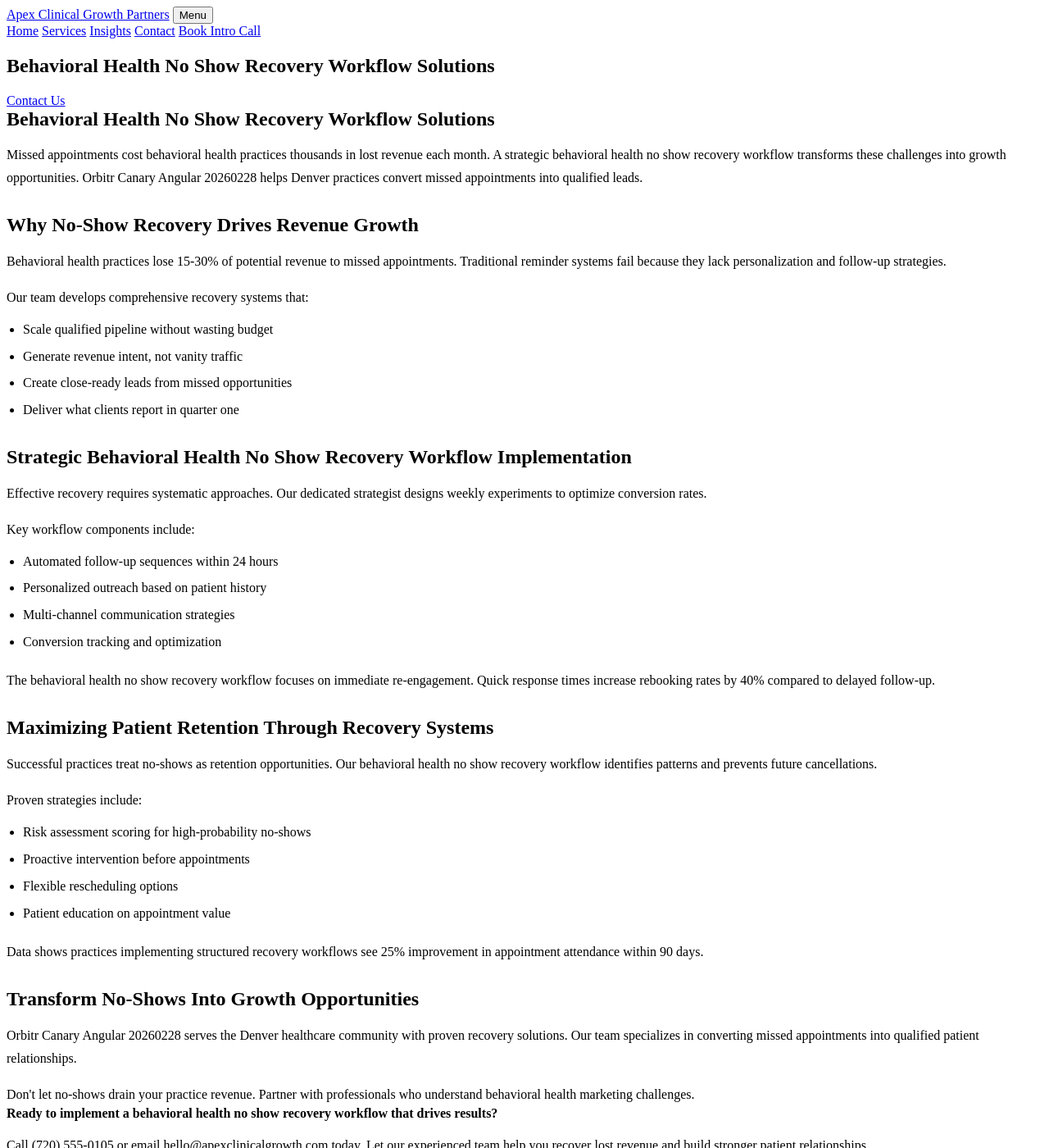
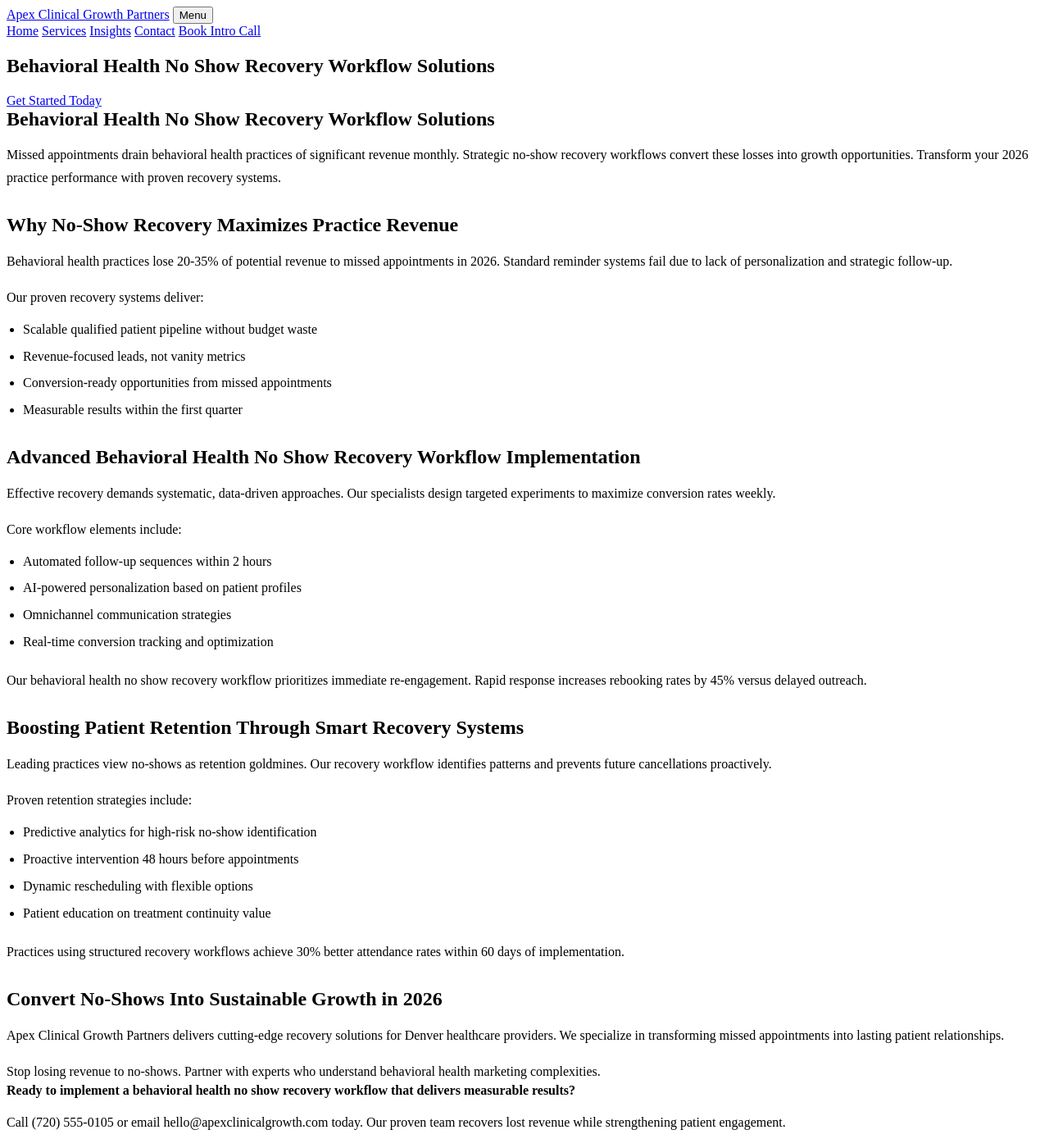
Before and after one commit to prjctlphbt/orbitr-canary-angular-20260228, a Jekyll site: the page angular-behavioral-noshow-20260228144655.html, which Jekyll copies as it is, in a window 1280 px wide and 1400 px high. Shown: the whole window at 82% size. Built offline with Jekyll 4.4.1, drawn with Linux system fonts in a browser that asks for light colours; some of the changed text lies outside the part shown.

Commit message:
Refresh and update content: angular-behavioral-noshow-20260228144655.html

```diff
--- a/angular-behavioral-noshow-20260228144655.html
+++ b/angular-behavioral-noshow-20260228144655.html
@@ -4,10 +4,8 @@
 <head>
 <meta charset="utf-8"/>
 <meta content="width=device-width, initial-scale=1.0" name="viewport"/>
-<meta content="Reduce missed appointments in behavioral health. Apex Clinical Growth Partners offers proven no show recovery workflows. Optimize your practice today.
-
-Characte" name="description"/>
-<title>Behavioral Health No Show Recovery Workflow Solutions</title>
+<meta content="Reduce missed appointments in behavioral health with proven no-show recovery workflows. Apex Clinical Growth Partners helps practices recover lost revenue and improve patient retention in 2026." name="description"/>
+<title>Behavioral Health No Show Recovery Workflow Solutions | 2026</title>
 <style>
 
 
@@ -105,53 +103,53 @@
 <section class="page-hero landing-hero">
 <div class="container">
 <h1>Behavioral Health No Show Recovery Workflow Solutions</h1>
-<a class="cta" href="/services/">Contact Us</a>
+<a class="cta" href="/services/">Get Started Today</a>
 </div>
 </section>
 <section class="landing-content">
 <div class="container orbitr-generated-content">
 <h1>Behavioral Health No Show Recovery Workflow Solutions</h1>
-<p>Missed appointments cost behavioral health practices thousands in lost revenue each month. A strategic behavioral health no show recovery workflow transforms these challenges into growth opportunities. Orbitr Canary Angular 20260228 helps Denver practices convert missed appointments into qualified leads.</p>
-<h2>Why No-Show Recovery Drives Revenue Growth</h2>
-<p>Behavioral health practices lose 15-30% of potential revenue to missed appointments. Traditional reminder systems fail because they lack personalization and follow-up strategies.</p>
-<p>Our team develops comprehensive recovery systems that:</p>
+<p>Missed appointments drain behavioral health practices of significant revenue monthly. Strategic no-show recovery workflows convert these losses into growth opportunities. Transform your 2026 practice performance with proven recovery systems.</p>
+<h2>Why No-Show Recovery Maximizes Practice Revenue</h2>
+<p>Behavioral health practices lose 20-35% of potential revenue to missed appointments in 2026. Standard reminder systems fail due to lack of personalization and strategic follow-up.</p>
+<p>Our proven recovery systems deliver:</p>
 <ul>
-<li>Scale qualified pipeline without wasting budget</li>
-<li>Generate revenue intent, not vanity traffic</li>
-<li>Create close-ready leads from missed opportunities</li>
-<li>Deliver what clients report in quarter one</li>
+<li>Scalable qualified patient pipeline without budget waste</li>
+<li>Revenue-focused leads, not vanity metrics</li>
+<li>Conversion-ready opportunities from missed appointments</li>
+<li>Measurable results within the first quarter</li>
 </ul>
-<h2>Strategic Behavioral Health No Show Recovery Workflow Implementation</h2>
-<p>Effective recovery requires systematic approaches. Our dedicated strategist designs weekly experiments to optimize conversion rates.</p>
-<p>Key workflow components include:</p>
+<h2>Advanced Behavioral Health No Show Recovery Workflow Implementation</h2>
+<p>Effective recovery demands systematic, data-driven approaches. Our specialists design targeted experiments to maximize conversion rates weekly.</p>
+<p>Core workflow elements include:</p>
 <ul>
-<li>Automated follow-up sequences within 24 hours</li>
-<li>Personalized outreach based on patient history</li>
-<li>Multi-channel communication strategies</li>
-<li>Conversion tracking and optimization</li>
+<li>Automated follow-up sequences within 2 hours</li>
+<li>AI-powered personalization based on patient profiles</li>
+<li>Omnichannel communication strategies</li>
+<li>Real-time conversion tracking and optimization</li>
 </ul>
-<p>The behavioral health no show recovery workflow focuses on immediate re-engagement. Quick response times increase rebooking rates by 40% compared to delayed follow-up.</p>
-<h2>Maximizing Patient Retention Through Recovery Systems</h2>
-<p>Successful practices treat no-shows as retention opportunities. Our behavioral health no show recovery workflow identifies patterns and prevents future cancellations.</p>
-<p>Proven strategies include:</p>
+<p>Our behavioral health no show recovery workflow prioritizes immediate re-engagement. Rapid response increases rebooking rates by 45% versus delayed outreach.</p>
+<h2>Boosting Patient Retention Through Smart Recovery Systems</h2>
+<p>Leading practices view no-shows as retention goldmines. Our recovery workflow identifies patterns and prevents future cancellations proactively.</p>
+<p>Proven retention strategies include:</p>
 <ul>
-<li>Risk assessment scoring for high-probability no-shows</li>
-<li>Proactive intervention before appointments</li>
-<li>Flexible rescheduling options</li>
-<li>Patient education on appointment value</li>
+<li>Predictive analytics for high-risk no-show identification</li>
+<li>Proactive intervention 48 hours before appointments</li>
+<li>Dynamic rescheduling with flexible options</li>
+<li>Patient education on treatment continuity value</li>
 </ul>
-<p>Data shows practices implementing structured recovery workflows see 25% improvement in appointment attendance within 90 days.</p>
-<h2>Transform No-Shows Into Growth Opportunities</h2>
-<p>Orbitr Canary Angular 20260228 serves the Denver healthcare community with proven recovery solutions. Our team specializes in converting missed appointments into qualified patient relationships.</p>
-<p>Don't let no-shows drain your practice revenue. Partner with professionals who understand behavioral health marketing challenges.</p>
-<strong>Ready to implement a behavioral health no show recovery workflow that drives results?</strong>
-<p>Call (720) 555-0105 or email hello@apexclinicalgrowth.com today. Let our experienced team help you recover lost revenue and build stronger patient relationships.</p>
+<p>Practices using structured recovery workflows achieve 30% better attendance rates within 60 days of implementation.</p>
+<h2>Convert No-Shows Into Sustainable Growth in 2026</h2>
+<p>Apex Clinical Growth Partners delivers cutting-edge recovery solutions for Denver healthcare providers. We specialize in transforming missed appointments into lasting patient relationships.</p>
+<p>Stop losing revenue to no-shows. Partner with experts who understand behavioral health marketing complexities.</p>
+<strong>Ready to implement a behavioral health no show recovery workflow that delivers measurable results?</strong>
+<p>Call (720) 555-0105 or email hello@apexclinicalgrowth.com today. Our proven team recovers lost revenue while strengthening patient engagement.</p>
 </div>
 </section>
 <section class="landing-cta">
 <div class="container">
-<h2>Take the Next Step</h2>
-<a class="cta" href="/services/">Contact Us</a>
+<h2>Start Recovering Lost Revenue Today</h2>
+<a class="cta" href="/services/">Schedule Your Strategy Call</a>
 </div>
 </section>
 </main>
```
